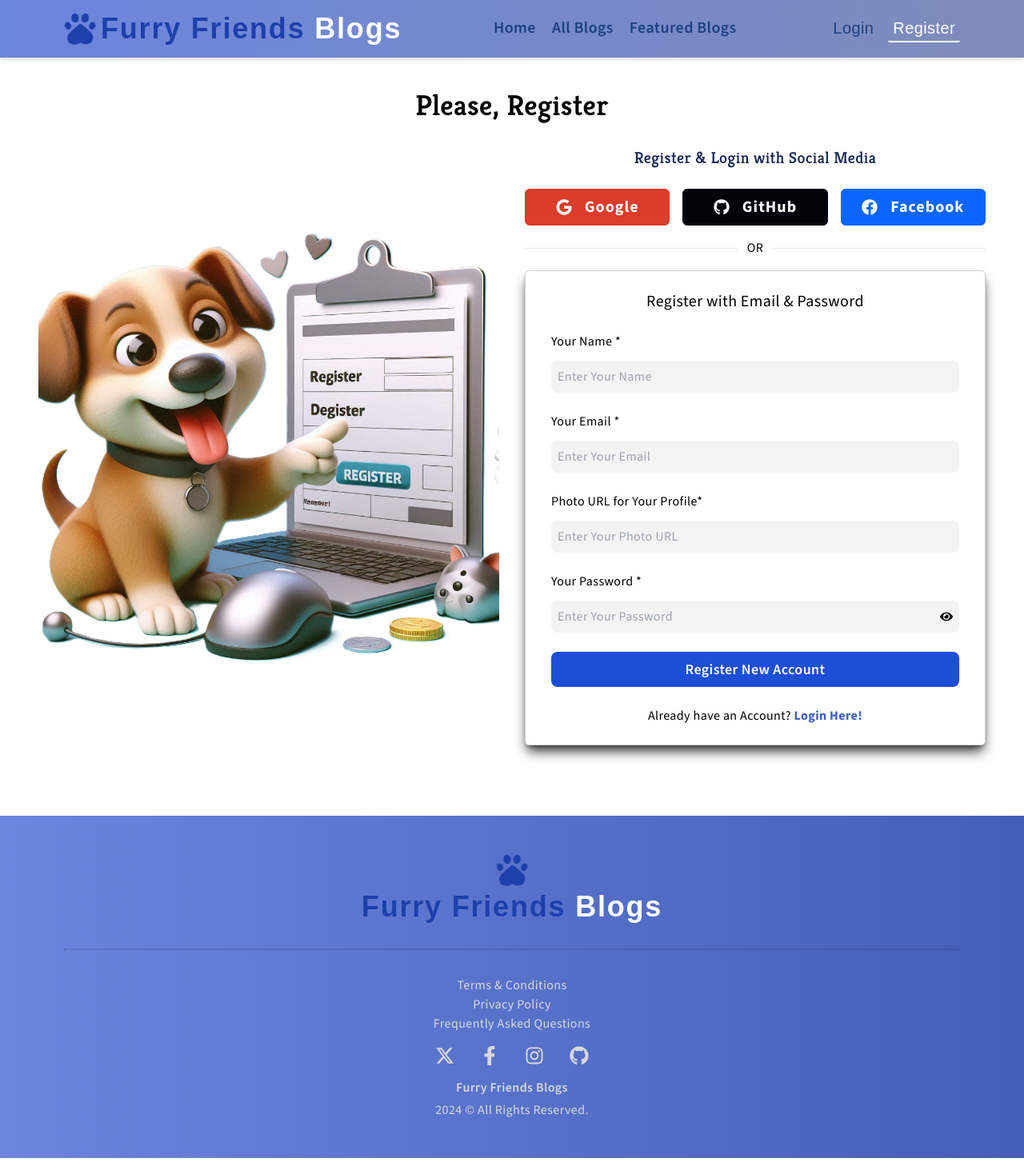
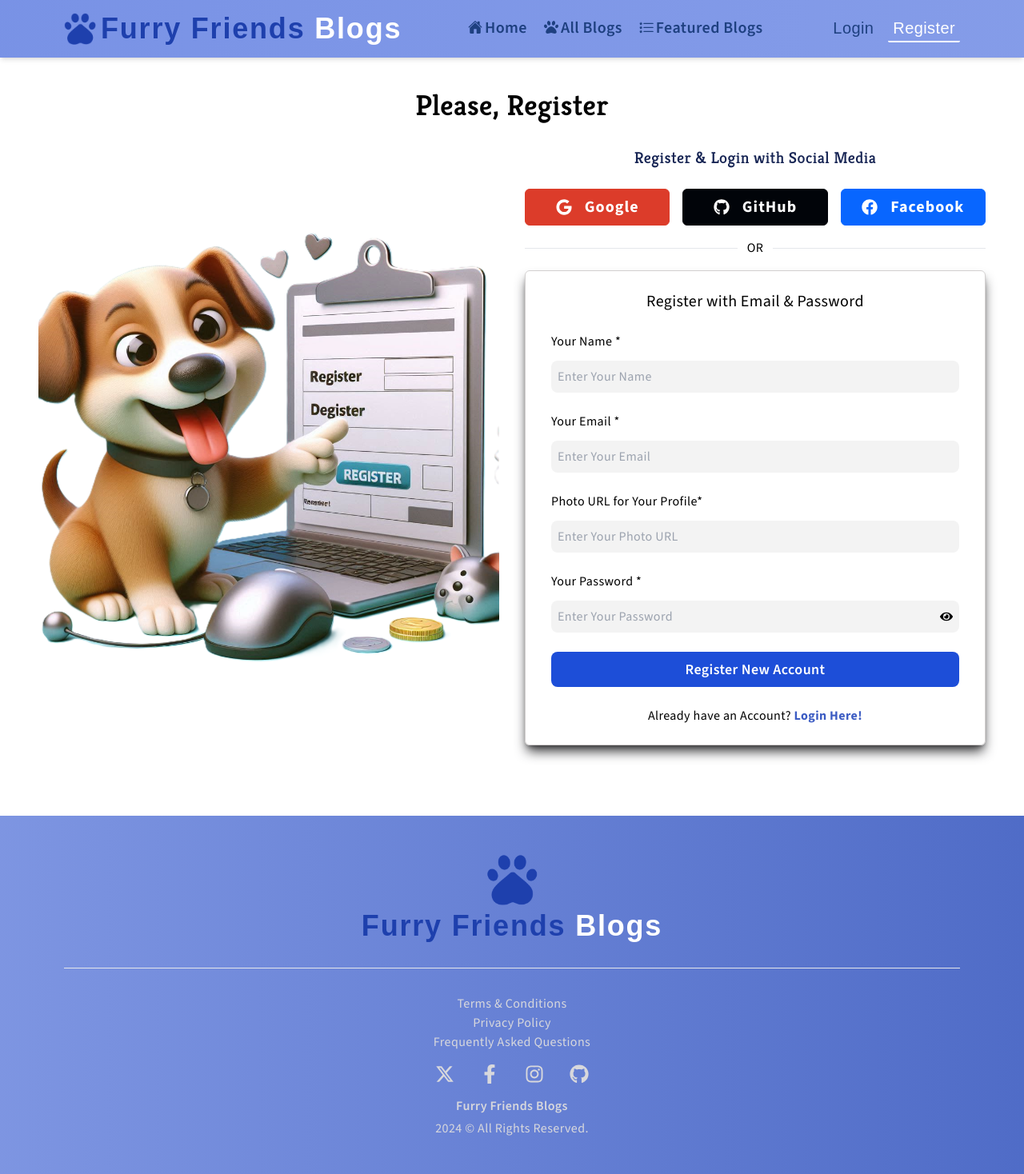
Before and after one commit to nazmul-nhb/furry-friends-blogs-client, a React (Vite) app: page /register in a window 1280 px wide. Shown: the top 1468 px of the page at 80% size. Built offline with nearby package versions, Linux system fonts and the light colour scheme; no server answers; a web font is replaced by a local one.

Commit message:
redesigned navbar with icons; fixed toasts in several components; fixed other minor issues

```diff
--- a/src/components/Footer/Footer.jsx
+++ b/src/components/Footer/Footer.jsx
@@ -6,15 +6,15 @@ const Footer = () => {
 
 
     return (
-        <footer className="max-w-[1920px] mx-auto bg-gradient-to-l to-[#6883ddfa] from-[#405bb6fa] mt-8 md:mt-20">
+        <footer className="max-w-[1920px] mx-auto bg-gradient-to-l to-[#7b93e1fa] from-[#4c69c6fa] mt-8 md:mt-20">
             <div className="px-6 py-8 md:py-12 md:px-20">
                 <div className="flex gap-4 lg:gap-0 flex-col lg:flex-row justify-center lg:items-center lg:justify-between">
                     <div className="flex gap-1.5 flex-col items-center justify-center mx-auto">
-                        <img className="max-[430px]:w-5 w-7 md:w-10" src={logo} alt="Logo" />
+                        <img className="w-10 md:w-16" src={logo} alt="Logo" />
                         <h3 className="font-jokeyOneSans max-[430px]:text-lg text-2xl md:text-4xl font-semibold tracking-wider text-furry">Furry Friends <span className="text-white">Blogs</span></h3>
                     </div>
                 </div>
-                <hr className="border border-dotted border-[#12132D40] my-8" />
+                <hr className="text-white my-8" />
                 <div className="flex flex-col justify-center items-center gap-4 text-[#d8d8dc]">
                     <div className="flex-1 text-center">
                         <h3><a href="#">Terms & Conditions</a></h3>
@@ -25,7 +25,7 @@ const Footer = () => {
                     <div className="flex-1 flex flex-row gap-8 justify-center text-2xl">
                         <a href="https://x.com/nhb42" target="_blank" className="hover:text-furry">
                             <FaXTwitter></FaXTwitter></a>
-                        <a href="https://fb.com/nazmul.batchu" target="_blank" className="hover:text-[#0866ff]">
+                        <a href="https://fb.com/nazmul.batchu" target="_blank" className="hover:text-furry">
                             <FaFacebookF></FaFacebookF></a>
                         <a href="https://www.instagram.com/nazmulbatchu" target="_blank" className="hover:text-[darkred]">
                             <FaInstagram></FaInstagram></a>
--- a/src/components/Navbar/Navbar.jsx
+++ b/src/components/Navbar/Navbar.jsx
@@ -3,11 +3,14 @@ import toast from "react-hot-toast";
 import defaultPP from '../../assets/user.png';
 import { Link, NavLink } from "react-router-dom";
 import { useEffect, useRef, useState } from "react";
-import { MdMenuOpen, MdOutlineClose } from "react-icons/md";
+import {  MdMenuOpen, MdOutlineClose, MdOutlinePostAdd } from "react-icons/md";
 import { Tooltip } from "react-tooltip";
 import useAuth from "../../hooks/useAuth";
 import logo from '../../assets/paw.png'
-import { FaSignOutAlt } from "react-icons/fa";
+import { FaPaw, FaSignOutAlt } from "react-icons/fa";
+import { IoHome } from "react-icons/io5";
+import { FaBookBookmark } from "react-icons/fa6";
+import { BsListStars } from "react-icons/bs";
 
 const Navbar = () => {
     const { user, logOut } = useAuth();
@@ -41,18 +44,6 @@ const Navbar = () => {
         };
     }, [sidebarRef]);
 
-    const navItems = <>
-        <NavLink to={'/'}>Home</NavLink>
-        <NavLink to={'/all-blogs'}>All Blogs</NavLink>
-        <NavLink to={'/featured-blogs'}>Featured Blogs</NavLink>
-        {
-            user && <>
-                <NavLink to={'/add-blog'}>Add Blog</NavLink>
-                <NavLink to={'/wishlist'}>Wishlist</NavLink>
-            </>
-        }
-    </>
-
     const handleLogout = () => {
         logOut()
             .then(() => {
@@ -64,8 +55,8 @@ const Navbar = () => {
     }
 
     return (
-        <nav className="max-w-[1920px] flex items-center gap-0 md:gap-4 mx-auto shadow-md px-3 py-4 md:px-10 xl:px-20 sticky top-0 bg-gradient-to-l from-[#7b89b8f8] to-[#6883ddfa] bg-opacity-100 z-20 text-[#1e4080]">
-            <div ref={sidebarRef} className="min-[1170px]:hidden max-[430px]:text-4xl text-5xl cursor-pointer" onClick={() => setOpen(!open)}>
+        <nav className="max-w-[1920px] flex items-center gap-0 md:gap-4 mx-auto shadow-md px-3 py-4 md:px-10 xl:px-20 sticky top-0 bg-gradient-to-l from-[#829ae8fa] to-[#7690e5fa] bg-opacity-100 z-20 text-[#1e4080]">
+            <div ref={sidebarRef} className="min-[1170px]:hidden max-[430px]:text-3xl text-5xl cursor-pointer" onClick={() => setOpen(!open)}>
                 {
                     open
                         ? <MdOutlineClose className="text-[#fff] hover:text-furry transform transition-all duration-2000"></MdOutlineClose>
@@ -83,8 +74,16 @@ const Navbar = () => {
                 </div>
                 {/* Navbar Items/NavLinks/Routes */}
                 <div className="text-sm xl:text-base">
-                    <ul className={`w-1/2 min-[1170px]:w-full flex flex-col min-[1170px]:flex-row justify-start min-[1170px]:justify-center gap-2 text-lg md:text-xl font-semibold duration-500 absolute min-[1170px]:static shadow-lg shadow-slate-700 min-[1170px]:shadow-none h-screen min-[1170px]:h-auto p-4 min-[1170px]:p-0 ${open ? 'left-0 top-[68px] bg-gradient-to-t from-[#7b89b8f8] to-[#6883ddfa] bg-opacity-100 flex z-10' : '-left-full top-[68px]'}`}>
-                        {navItems}
+                    <ul className={`w-3/5 min-[1170px]:w-full flex flex-col min-[1170px]:flex-row justify-start min-[1170px]:justify-center gap-2 text-lg md:text-xl font-semibold duration-500 absolute min-[1170px]:static shadow-lg shadow-slate-700 min-[1170px]:shadow-none h-screen min-[1170px]:h-auto p-4 min-[1170px]:p-0 ${open ? 'left-0 top-20 bg-gradient-to-t from-[#7690e5fa] to-[#829ae8fa] bg-opacity-100 flex z-10' : '-left-full top-20'}`}>
+                        <NavLink className={'flex gap-0.5 items-center'} to={'/'}><IoHome className="pb-[2px] text-xl" /> Home</NavLink>
+                        <NavLink className={'flex gap-0.5 items-center'} to={'/all-blogs'}><FaPaw className="pb-[2px] text-xl" /> All Blogs</NavLink>
+                        <NavLink className={'flex gap-0.5 items-center'} to={'/featured-blogs'}><BsListStars className="text-xl" />Featured Blogs</NavLink>
+                        {
+                            user && <>
+                                <NavLink className={'flex gap-0.5 items-center'} to={'/add-blog'}><MdOutlinePostAdd className="pb-[2px] text-2xl" />Add Blog</NavLink>
+                                <NavLink className={'flex gap-0.5 items-center'} to={'/wishlist'}><FaBookBookmark  className="pb-[2px] text-xl" />Wishlist</NavLink>
+                            </>
+                        }
                     </ul>
                 </div>
 
--- a/src/components/RecentBlogs/RecentBlogs.jsx
+++ b/src/components/RecentBlogs/RecentBlogs.jsx
@@ -35,7 +35,7 @@ const RecentBlogs = () => {
     return (
         <section className="my-16 flex flex-col justify-center items-center gap-6">
             <h3 className="text-center font-bold text-3xl md:text-4xl">Recent Blog Posts</h3>
-            <p className="mx-auto w-4/5 md:w-3/5 text-center font-semibold mb-6 text-lg">6 Recent Blog Posts about Pets. To Learn more click on Read Details. You can also add it to your Wishlist for Reading Later! Click &ldquo;Show All Blogs&rdquo; to Explore all the blog posts! </p>
+            <p className="mx-auto w-4/5 md:w-3/5 text-center font-semibold mb-6 text-lg">Explore our recent blogs about pets. You can add it to your Wishlist for reading it later! <br /> Click &ldquo;Show All Blogs&rdquo; to Explore all the blogs! </p>
             <div className="grid lg:grid-cols-2 gap-6">
                 {
                     blogs?.map(blog => <Blog
--- a/src/components/Slider/Slider.jsx
+++ b/src/components/Slider/Slider.jsx
@@ -60,7 +60,7 @@ const Slider = () => {
                         <img className='w-full aspect-[3/1.4]' src={blog.image} />
                         <div className="absolute top-1/2 left-1/2 -translate-x-1/2 -translate-y-1/2 text-center w-full bg-gradient-to-l from-[#2b396660] to-[#4b6ee277] h-full py-4 flex flex-col gap-4 items-center justify-around">
                             <h3 className="font-kreonSerif max-[430px]:text-base text-2xl md:text-3xl lg:text-6xl font-black !leading-snug text-white px-8">{blog.blog_title}</h3>
-                            <Link className='border border-furry rounded-3xl px-3 py-1 md:py-2 md:px-4 text-lg md:text-2xl font-bold hover:bg-[#ffffff68] bg-furry hover:text-furry text-white transition-all duration-500' to={`/blog-details/${blog._id}`}>Read Full Blog</Link>
+                            <Link className='border border-furry rounded-3xl px-3 py-1 md:py-2 md:px-4 text-lg md:text-2xl font-bold hover:bg-[#ffffff68] bg-[#1e3fada3] hover:text-furry text-white transition-all duration-500' to={`/blog-details/${blog._id}`}>Read Full Blog</Link>
                         </div>
                     </div>
                 </SwiperSlide>
--- a/src/pages/Register/Register.jsx
+++ b/src/pages/Register/Register.jsx
@@ -16,17 +16,21 @@ const Register = () => {
     const navigate = useNavigate();
 
     useEffect(() => {
-        if (errors.password) {
-            toast.error(errors.password.message, { duration: 2000 })
-        }
         if (errors.name) {
             toast.error(errors.name.message, { duration: 2000 })
+            return;
         }
         if (errors.photo) {
             toast.error(errors.photo.message, { duration: 2000 })
+            return;
         }
         if (errors.email) {
             toast.error(errors.email.message, { duration: 2000 })
+            return;
+        }
+        if (errors.password) {
+            toast.error(errors.password.message, { duration: 2000 })
+            return;
         }
     }, [errors.email, errors.name, errors.password, errors.photo])
 
--- a/src/routes/Routes.jsx
+++ b/src/routes/Routes.jsx
@@ -49,7 +49,7 @@ export const router = createBrowserRouter([
             },
             {
                 path: '/profile',
-                element: <Profile />
+                element: <PrivateRoute><Profile /></PrivateRoute>
             },
             {
                 path: '/login',
```
Also changed, not shown: src/components/Newsletter/Newsletter.jsx (+6 -5 lines).
